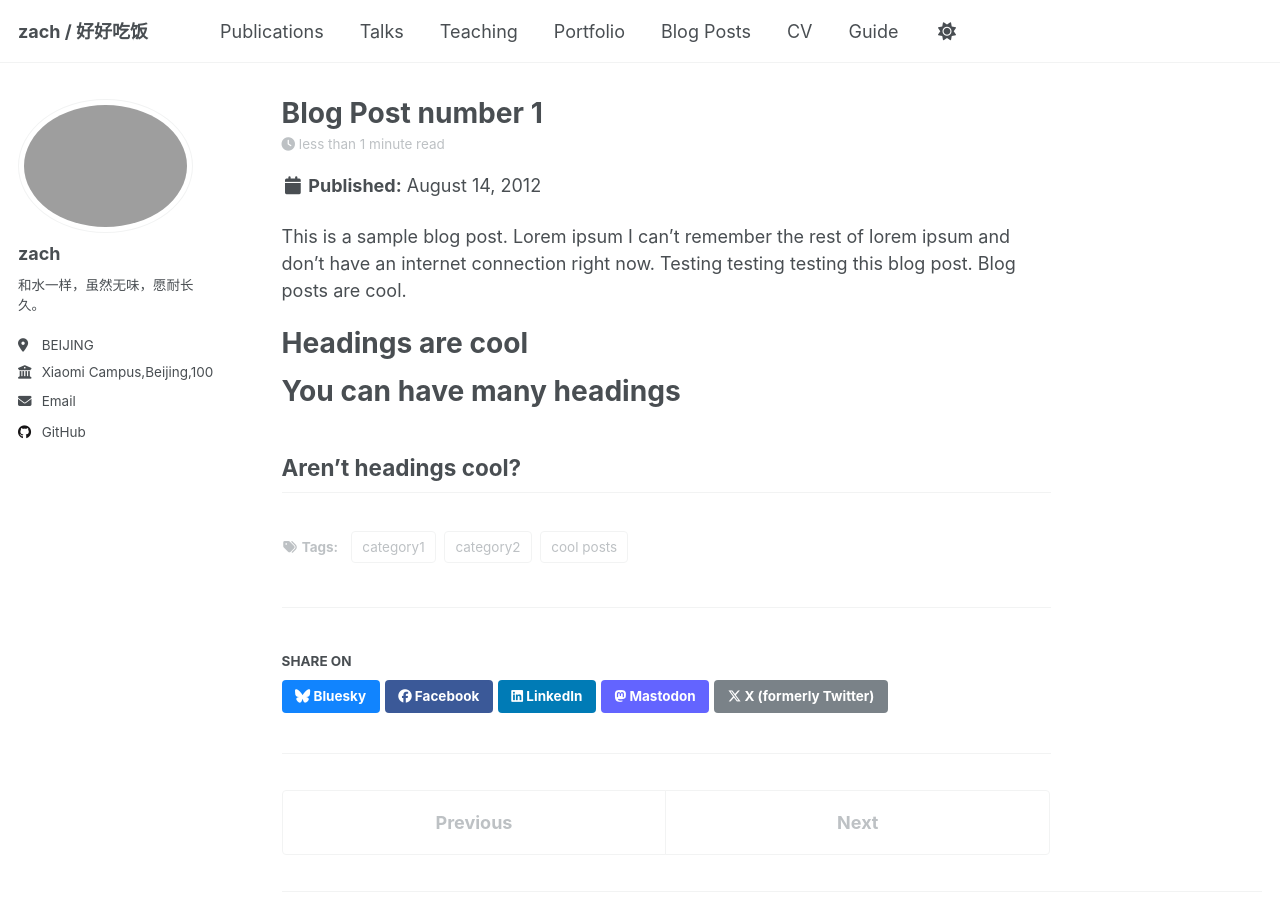
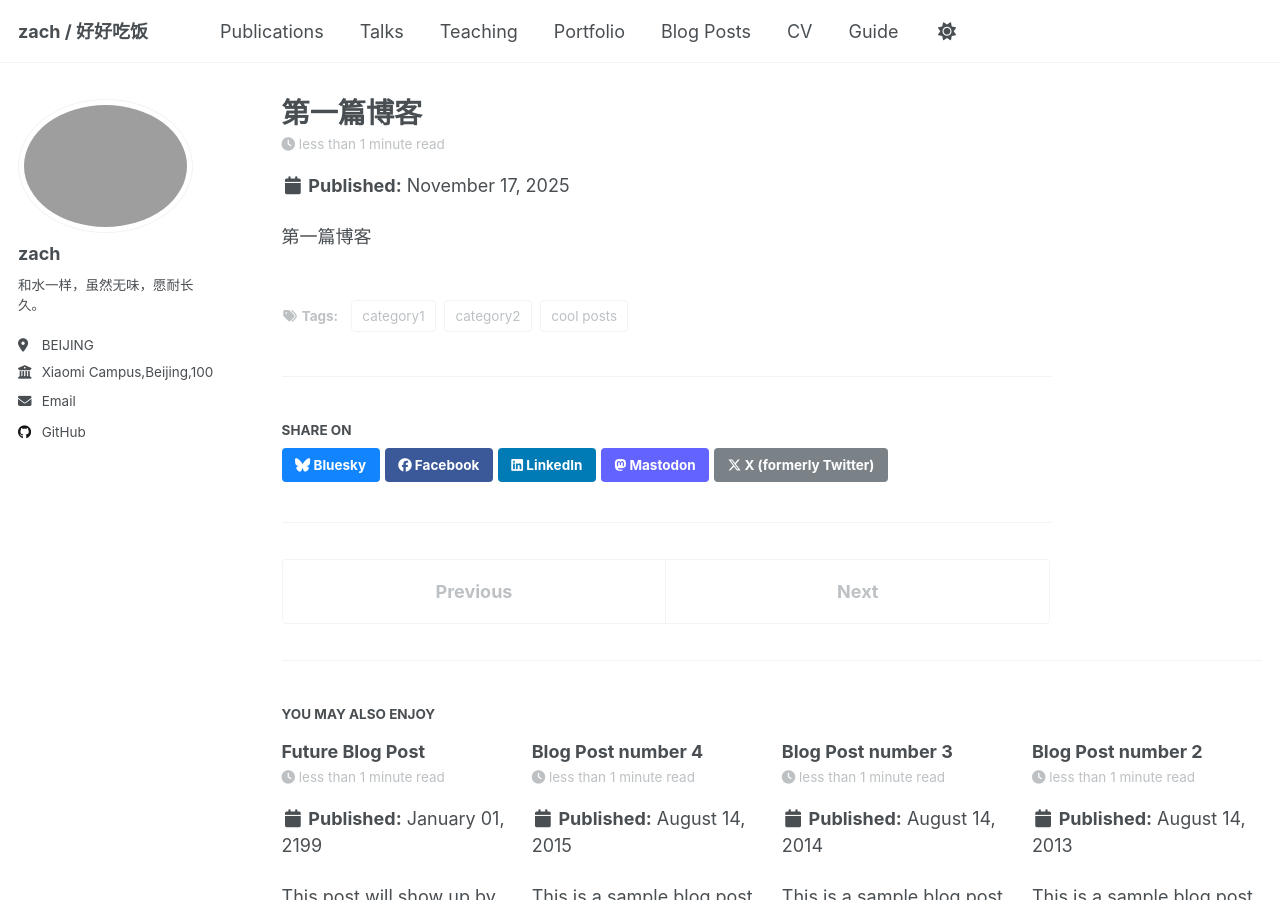
Before and after one commit to zach1219/zach1219.github.io, a Jekyll site: the page built from _posts/2012-08-14-blog-post-1.md, in a window 1280 px wide and 900 px high. Built offline with Jekyll 4.4.1, drawn with Linux system fonts in a browser that asks for light colours; a script that is not in the unit is left out.

Commit message:
Update 2012-08-14-blog-post-1.md

```diff
--- a/_posts/2012-08-14-blog-post-1.md
+++ b/_posts/2012-08-14-blog-post-1.md
@@ -1,6 +1,6 @@
 ---
-title: 'Blog Post number 1'
-date: 2012-08-14
+title: '第一篇博客'
+date: 2025-11-17
 permalink: /posts/2012/08/blog-post-1/
 tags:
   - cool posts
@@ -8,13 +8,4 @@
   - category2
 ---
 
-This is a sample blog post. Lorem ipsum I can't remember the rest of lorem ipsum and don't have an internet connection right now. Testing testing testing this blog post. Blog posts are cool.
-
-Headings are cool
-======
-
-You can have many headings
-======
-
-Aren't headings cool?
-------
+第一篇博客
```
